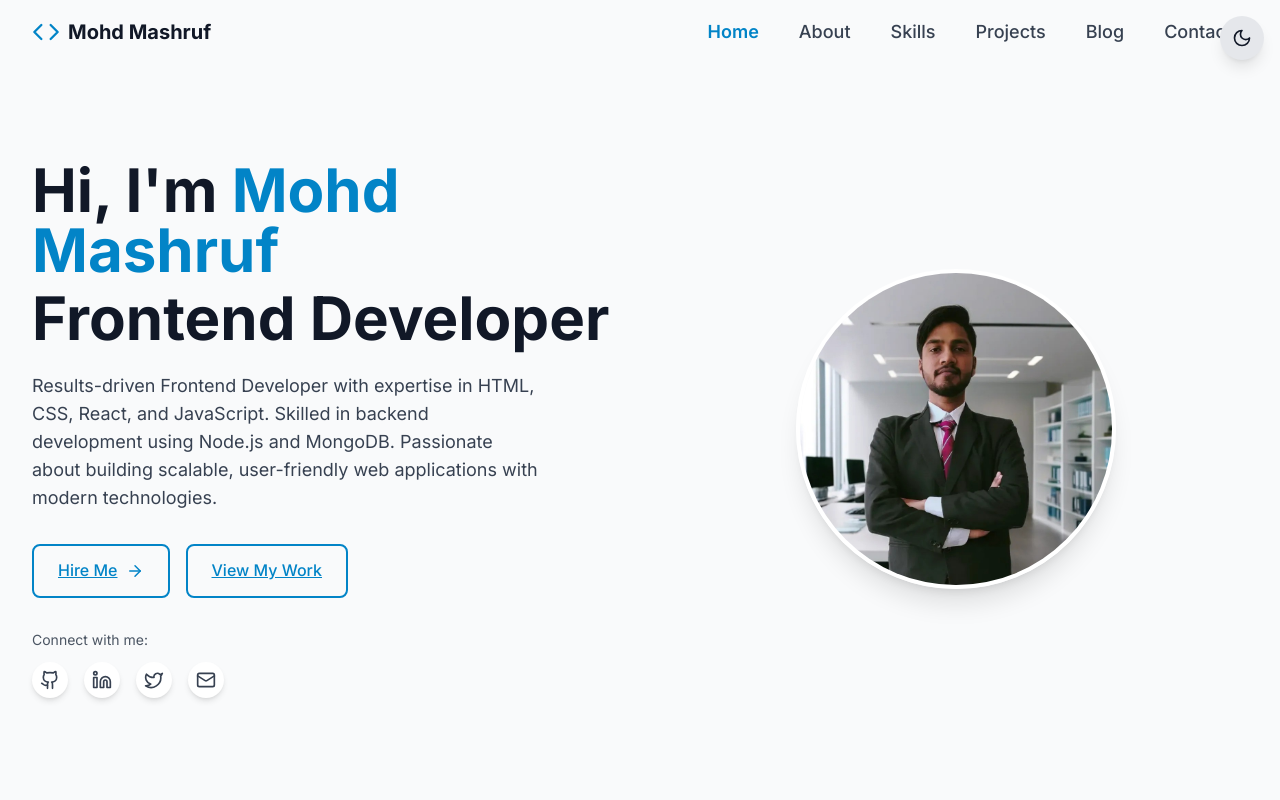
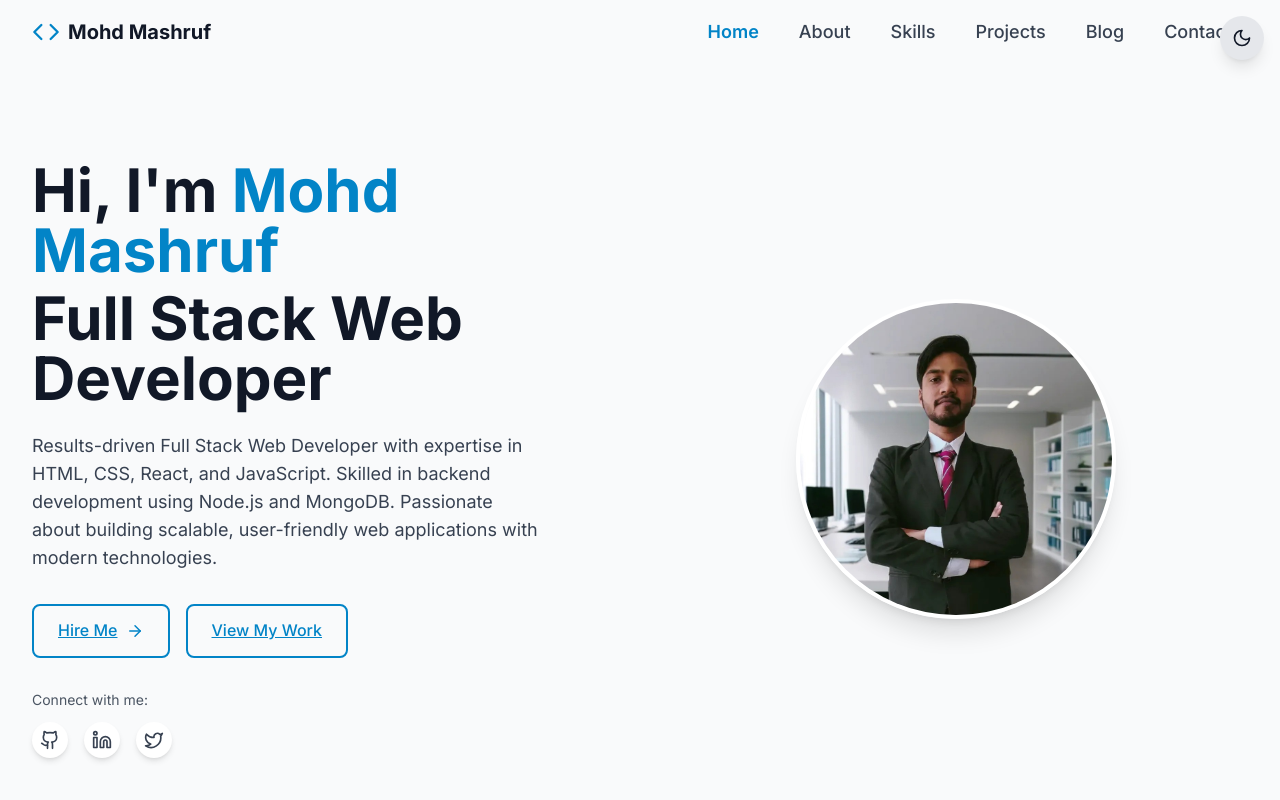
Before and after one commit to mashrufmohd/Portfolio, a React (Vite) app: page / in a window 1280 px wide. Shown: the top 800 px of the page. Built offline with nearby package versions, Linux system fonts and the light colour scheme.

Commit message:
Update the files

```diff
--- a/src/pages/BlogPage.tsx
+++ b/src/pages/BlogPage.tsx
@@ -3,6 +3,19 @@ import { motion } from 'framer-motion';
 import { Search } from 'lucide-react';
 import AnimatedSection from '../components/AnimatedSection';
 import BlogCard from '../components/BlogCard';
+
+type Category = {
+  id: string;
+  name: string;
+};
+
+const categories: Category[] = [
+  { id: 'all', name: 'All' },
+  { id: 'Frontend', name: 'Frontend' },
+  { id: 'Backend', name: 'Backend' },
+  { id: 'DevOps', name: 'DevOps' },
+  // Add more categories as needed
+];
 
 const BlogPage = () => {
   const [searchTerm, setSearchTerm] = useState('');
@@ -19,66 +32,6 @@ const BlogPage = () => {
       url: '#',
       category: 'Frontend',
     },
-    {
-      id: 2,
-      title: 'Understanding React Hooks: A Comprehensive Guide',
-      excerpt: 'Dive deep into React Hooks and learn how they can simplify your components and make your code more reusable and maintainable.',
-      date: 'May 22, 2023',
-      readTime: '12 min read',
-      image: 'https://images.unsplash.com/photo-1633356122102-3fe601e05bd2?ixlib=rb-4.0.3&ixid=MnwxMjA3fDB8MHxwaG90by1wYWdlfHx8fGVufDB8fHx8&auto=format&fit=crop&w=1170&q=80',
-      url: '#',
-      category: 'React',
-    },
-    {
-      id: 3,
-      title: 'Building RESTful APIs with Node.js and Express',
-      excerpt: 'Learn how to create robust and scalable RESTful APIs using Node.js and Express, with best practices for authentication and error handling.',
-      date: 'April 10, 2023',
-      readTime: '10 min read',
-      image: 'https://images.unsplash.com/photo-1555066931-4365d14bab8c?ixlib=rb-4.0.3&ixid=MnwxMjA3fDB8MHxwaG90by1wYWdlfHx8fGVufDB8fHx8&auto=format&fit=crop&w=1170&q=80',
-      url: '#',
-      category: 'Backend',
-    },
-    {
-      id: 4,
-      title: 'Introduction to TypeScript for JavaScript Developers',
-      excerpt: 'Discover how TypeScript can enhance your JavaScript development experience with static typing, interfaces, and advanced type features.',
-      date: 'March 5, 2023',
-      readTime: '7 min read',
-      image: 'https://images.unsplash.com/photo-1542831371-29b0f74f9713?ixlib=rb-4.0.3&ixid=MnwxMjA3fDB8MHxwaG90by1wYWdlfHx8fGVufDB8fHx8&auto=format&fit=crop&w=1170&q=80',
-      url: '#',
-      category: 'TypeScript',
-    },
-    {
-      id: 5,
-      title: 'Optimizing Website Performance: A Developer\'s Guide',
-      excerpt: 'Learn practical techniques to improve your website\'s performance, from image optimization to code splitting and lazy loading.',
-      date: 'February 18, 2023',
-      readTime: '9 min read',
-      image: 'https://images.unsplash.com/photo-1460925895917-afdab827c52f?ixlib=rb-4.0.3&ixid=MnwxMjA3fDB8MHxwaG90by1wYWdlfHx8fGVufDB8fHx8&auto=format&fit=crop&w=1115&q=80',
-      url: '#',
-      category: 'Performance',
-    },
-    {
-      id: 6,
-      title: 'Getting Started with Framer Motion in React',
-      excerpt: 'Explore how to add beautiful animations to your React applications using Framer Motion, a production-ready animation library.',
-      date: 'January 30, 2023',
-      readTime: '6 min read',
-      image: 'https://images.unsplash.com/photo-1550439062-609e1531270e?ixlib=rb-4.0.3&ixid=MnwxMjA3fDB8MHxwaG90by1wYWdlfHx8fGVufDB8fHx8&auto=format&fit=crop&w=1170&q=80',
-      url: '#',
-      category: 'Animation',
-    },
-  ];
-
-  const categories = [
-    { id: 'all', name: 'All Posts' },
-    { id: 'Frontend', name: 'Frontend' },
-    { id: 'Backend', name: 'Backend' },
-    { id: 'React', name: 'React' },
-    { id: 'TypeScript', name: 'TypeScript' },
-    { id: 'Performance', name: 'Performance' },
-    { id: 'Animation', name: 'Animation' },
   ];
 
   const filteredPosts = blogPosts
--- a/src/pages/HomePage.tsx
+++ b/src/pages/HomePage.tsx
@@ -56,10 +56,9 @@ const HomePage = () => {
   }, [controls]);
 
   const socialLinks = [
-    { icon: <Github size={20} />, url: 'https://github.com/mashrufmohd', label: 'GitHub' }, // Replace with your GitHub
-    { icon: <Linkedin size={20} />, url: 'linkedin.com/in/mohd-mashruf', label: 'LinkedIn' }, // Replace with your LinkedIn
-    { icon: <Twitter size={20} />, url: 'https://x.com/Mashruf1475501', label: 'Twitter' }, // Replace with your Twitter
-    { icon: <Mail size={20} />, url: 'aalammashruf724@gmail.com', label: 'Email' }, // Replace with your email
+    { icon: <Github size={20} />, url: 'https://github.com/mashrufmohd', label: 'GitHub' },
+    { icon: <Linkedin size={20} />, url: 'linkedin.com/in/mohd-mashruf', label: 'LinkedIn' },
+    { icon: <Twitter size={20} />, url: 'https://x.com/Mashruf1475501', label: 'Twitter' },
   ];
 
   return (
@@ -82,7 +81,7 @@ const HomePage = () => {
                   transition={{ delay: 0.5, duration: 0.5 }}
                   className="block mt-2"
                 >
-                  Frontend Developer
+                  Full Stack Web Developer
                 </motion.span>
               </motion.h1>
 
@@ -92,7 +91,7 @@ const HomePage = () => {
                 transition={{ delay: 0.2, duration: 0.5 }}
                 className="text-lg text-gray-700 dark:text-gray-300 mb-8 max-w-lg"
               >
-                Results-driven Frontend Developer with expertise in HTML, CSS, React, and JavaScript. Skilled in backend development using Node.js and MongoDB. Passionate about building scalable, user-friendly web applications with modern technologies.
+                Results-driven Full Stack Web Developer with expertise in HTML, CSS, React, and JavaScript. Skilled in backend development using Node.js and MongoDB. Passionate about building scalable, user-friendly web applications with modern technologies.
               </motion.p>
 
               <div className="flex flex-wrap gap-4">
--- a/src/pages/ProjectsPage.tsx
+++ b/src/pages/ProjectsPage.tsx
@@ -8,62 +8,12 @@ const ProjectsPage = () => {
 
   const projects = [
     {
-      id: 1,
-      title: 'E-Commerce Platform',
-      description: 'A full-featured e-commerce platform with product management, cart functionality, and payment processing.',
-      image: 'https://images.unsplash.com/photo-1661956602116-aa6865609028?ixlib=rb-4.0.3&ixid=MnwxMjA3fDF8MHxwaG90by1wYWdlfHx8fGVufDB8fHx8&auto=format&fit=crop&w=1064&q=80',
-      tags: ['React', 'Node.js', 'MongoDB', 'Stripe'],
-      category: 'fullstack',
-      demoUrl: 'https://example.com',
-      repoUrl: 'https://github.com',
-    },
-    {
-      id: 2,
-      title: 'Task Management App',
-      description: 'A productivity app for managing tasks, projects, and deadlines with team collaboration features.',
-      image: 'https://images.unsplash.com/photo-1517694712202-14dd9538aa97?ixlib=rb-4.0.3&ixid=MnwxMjA3fDB8MHxwaG90by1wYWdlfHx8fGVufDB8fHx8&auto=format&fit=crop&w=1170&q=80',
-      tags: ['React', 'Firebase', 'Tailwind CSS'],
-      category: 'frontend',
-      demoUrl: 'https://example.com',
-      repoUrl: 'https://github.com',
-    },
-    {
-      id: 3,
-      title: 'Weather Dashboard',
-      description: 'A weather application that displays current conditions and forecasts for locations worldwide.',
-      image: 'https://images.unsplash.com/photo-1504608524841-42fe6f032b4b?ixlib=rb-4.0.3&ixid=MnwxMjA3fDB8MHxwaG90by1wYWdlfHx8fGVufDB8fHx8&auto=format&fit=crop&w=1065&q=80',
-      tags: ['JavaScript', 'API Integration', 'CSS'],
-      category: 'frontend',
-      demoUrl: 'https://example.com',
-      repoUrl: 'https://github.com',
-    },
-    {
-      id: 4,
-      title: 'Blog API',
-      description: 'A RESTful API for a blog platform with authentication, post management, and commenting features.',
-      image: 'https://images.unsplash.com/photo-1555066931-4365d14bab8c?ixlib=rb-4.0.3&ixid=MnwxMjA3fDB8MHxwaG90by1wYWdlfHx8fGVufDB8fHx8&auto=format&fit=crop&w=1170&q=80',
-      tags: ['Node.js', 'Express', 'MongoDB', 'JWT'],
-      category: 'backend',
-      demoUrl: 'https://example.com',
-      repoUrl: 'https://github.com',
-    },
-    {
       id: 5,
       title: 'Portfolio Website',
       description: 'A personal portfolio website showcasing projects, skills, and professional experience.',
       image: 'https://images.unsplash.com/photo-1460925895917-afdab827c52f?ixlib=rb-4.0.3&ixid=MnwxMjA3fDB8MHxwaG90by1wYWdlfHx8fGVufDB8fHx8&auto=format&fit=crop&w=1115&q=80',
       tags: ['React', 'Framer Motion', 'Tailwind CSS'],
       category: 'frontend',
-      demoUrl: 'https://example.com',
-      repoUrl: 'https://github.com',
-    },
-    {
-      id: 6,
-      title: 'Real-time Chat Application',
-      description: 'A chat application with real-time messaging, user presence, and file sharing capabilities.',
-      image: 'https://images.unsplash.com/photo-1611162617213-7d7a39e9b1d7?ixlib=rb-4.0.3&ixid=MnwxMjA3fDB8MHxwaG90by1wYWdlfHx8fGVufDB8fHx8&auto=format&fit=crop&w=1074&q=80',
-      tags: ['React', 'Socket.io', 'Node.js', 'MongoDB'],
-      category: 'fullstack',
       demoUrl: 'https://example.com',
       repoUrl: 'https://github.com',
     },
--- a/src/pages/SkillsPage.tsx
+++ b/src/pages/SkillsPage.tsx
@@ -13,27 +13,28 @@ const SkillsPage = () => {
     {
       title: 'Backend Development',
       icon: <Server size={32} />,
-      skills: ['Node.js', 'Express.js', 'MongoDB', 'FastAPI'],
+      skills: ['Node.js', 'Express.js', 'MongoDB',],
     },
     {
       title: 'Programming Languages',
       icon: <Cpu size={32} />,
-      skills: ['JavaScript', 'Java', 'SQL', 'C', 'C++', 'Python', 'TypeScript'],
+      skills: ['JavaScript', 'TypeScript', 'Java', 'C', 'C++', 'SQL'],
     },
+
     {
       title: 'Databases',
       icon: <Database size={32} />,
-      skills: ['MySQL', 'MongoDB', 'NoSQL'],
+      skills: ['MySQL (SQL)', 'MongoDB (NoSQL)'],
     },
     {
       title: 'Tools & Technologies',
       icon: <Palette size={32} />,
-      skills: ['Git', 'GitHub', 'VS Code', 'Eclipse', 'Streamlit', 'OpenCV', 'FAISS', 'Hugging Face'],
+      skills: ['Git', 'GitHub', 'VS Code', 'Eclipse', 'Postman','Tailwind CSS', ],
     },
     {
       title: 'Additional Skills',
       icon: <Lightbulb size={32} />,
-      skills: ['Data Structures & Algorithms', 'REST APIs', 'Authentication (JWT, Clerk)', 'Web Security', 'Performance Optimization', 'Problem Solving', 'Competitive Programming'],
+      skills: ['Data Structures & Algorithms', 'REST APIs', 'Authentication (Clerk)', 'Performance Optimization', 'Problem Solving'],
     },
   ];
 
```
Also changed, not shown: src/pages/AboutPage.tsx (+17 -11 lines), 1 other file (tests, documents, lock files or other folders).
